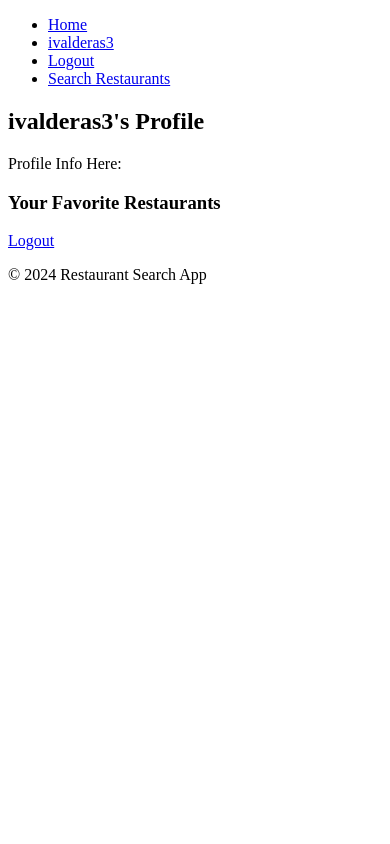
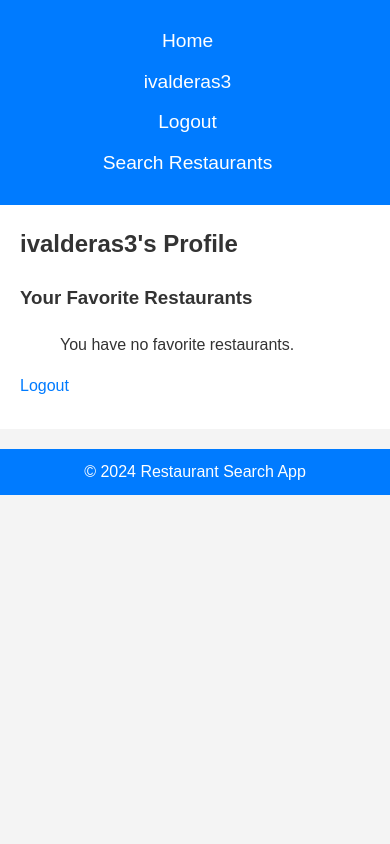
Before and after one commit to IanCVal94/CS2340_Team39, a Django app: page /accounts/profile/ in a window 390 px wide. Run offline with Django 5.2, Linux system fonts and the light colour scheme; a user stored in the database is signed in.

Commit message:
completed search feature and extra stuff too and design updated

```diff
--- a/accounts/models.py
+++ b/accounts/models.py
@@ -7,7 +7,7 @@ from restaurants.models import Restaurant
 
 class Profile(models.Model):
     user = models.OneToOneField(User, on_delete=models.CASCADE)
-    favorites = models.ManyToManyField(Restaurant, blank=True)  # Users can favorite restaurants
+    favorites = models.ManyToManyField(Restaurant, blank=True)
 
     def __str__(self):
         return self.user.username
--- a/restaurants/urls.py
+++ b/restaurants/urls.py
@@ -4,6 +4,5 @@ from . import views
 urlpatterns = [
     path('search/', views.search_restaurants, name='search'),
     path('restaurants/detail/<str:place_id>/', views.restaurant_detail_view, name='detail'),
-
-    path('favorite/<int:restaurant_id>/', views.favorite_restaurant, name='favorite'),
+    path('favorite/', views.favorite_restaurant, name='favorite'),
 ]
--- a/static/css/main.css
+++ b/static/css/main.css
@@ -0,0 +1,183 @@
+/* Global Styles */
+html, body {
+    height: 100%;
+    margin: 0;
+}
+body {
+    font-family: 'Arial', sans-serif;
+    line-height: 1.6;
+    margin: 0;
+    padding: 0;
+    color: #333;
+    background-color: #f4f4f4;
+    display: flex;
+    flex-direction: column;
+    min-height: 100vh; /* Full viewport height */
+}
+
+.content {
+    flex: 1; /* Pushes footer to the bottom */
+}
+
+a {
+    color: #007bff;
+    text-decoration: none;
+}
+
+a:hover {
+    text-decoration: underline;
+}
+
+.container {
+    width: 80%;
+    margin: auto;
+    overflow: hidden;
+}
+
+/* Header Styles */
+header {
+    background: #007bff;
+    color: #fff;
+    padding: 10px 0;
+    text-align: center;
+}
+
+header h1 {
+    margin: 0;
+    font-size: 2.5em;
+}
+
+nav ul {
+    list-style: none;
+    padding: 0;
+}
+
+nav ul li {
+    display: inline;
+    margin-right: 15px;
+}
+
+nav ul li a {
+    color: #fff;
+    font-size: 1.2em;
+}
+
+/* Main Content Styles */
+main {
+    padding: 20px;
+    background: #fff;
+    margin-bottom: 20px;
+}
+
+h1, h2, h3 {
+    color: #333;
+}
+
+h2 {
+    margin-top: 0;
+}
+
+p {
+    margin: 0 0 10px 0;
+}
+
+/* Button Styles */
+button {
+    background: #007bff;
+    color: #fff;
+    border: none;
+    padding: 10px 20px;
+    font-size: 1em;
+    cursor: pointer;
+    border-radius: 5px;
+    transition: background 0.3s;
+}
+
+button:hover {
+    background: #0056b3;
+}
+
+/* Form Styles */
+form {
+    margin-bottom: 20px;
+}
+
+input[type="text"],
+input[type="email"],
+input[type="password"],
+textarea {
+    width: 100%;
+    padding: 10px;
+    margin: 5px 0 10px 0;
+    border: 1px solid #ddd;
+    border-radius: 5px;
+}
+
+input[type="submit"] {
+    background: #007bff;
+    color: #fff;
+    border: none;
+    padding: 10px 20px;
+    font-size: 1em;
+    cursor: pointer;
+    border-radius: 5px;
+    transition: background 0.3s;
+}
+
+input[type="submit"]:hover {
+    background: #0056b3;
+}
+
+/* Footer Styles */
+footer {
+    background: #007bff;
+    color: #fff;
+    text-align: center;
+    padding: 10px 0;
+    position: relative; /* Position should be relative or static for proper layout */
+    width: 100%;
+}
+
+footer p {
+    margin: 0;
+}
+
+/* Profile Page Styles */
+.profile-info {
+    background: #fff;
+    padding: 20px;
+    border-radius: 5px;
+    box-shadow: 0 0 10px rgba(0, 0, 0, 0.1);
+}
+
+.profile-info h2 {
+    margin-top: 0;
+}
+
+.favorite-restaurants {
+    list-style: none;
+    padding: 0;
+}
+
+.favorite-restaurants li {
+    background: #f4f4f4;
+    padding: 10px;
+    margin-bottom: 10px;
+    border-radius: 5px;
+}
+
+/* Responsive Styles */
+@media (max-width: 768px) {
+    .container {
+        width: 90%;
+    }
+
+    nav ul {
+        text-align: center;
+    }
+
+    nav ul li {
+        display: block;
+        margin-bottom: 10px;
+    }
+}
--- a/templates/base.html
+++ b/templates/base.html
@@ -4,6 +4,8 @@
   <meta charset="UTF-8">
   <meta name="viewport" content="width=device-width, initial-scale=1.0">
   <title>{% block title %}Restaurant Search{% endblock %}</title>
+  {% load static %}
+  <link rel="stylesheet" href="{% static 'css/main.css' %}">
 </head>
 <body>
   <header>
@@ -28,8 +30,8 @@
     {% endblock %}
   </main>
 
-  <footer>
+</body>
+<footer>
     <p>&copy; 2024 Restaurant Search App</p>
   </footer>
-</body>
 </html>
--- a/templates/registration/profile.html
+++ b/templates/registration/profile.html
@@ -1,11 +1,16 @@
 {% extends 'base.html' %}
 {% block content %}
 <h2>{{ user.username }}'s Profile</h2>
-    <p>Profile Info Here: </p>
 <h3>Your Favorite Restaurants</h3>
 <ul>
-    {% for restaurant in favorites %}
-        <li><a href="{% url 'restaurant-detail' restaurant.id %}">{{ restaurant.name }}</a></li>
+    {% for restaurant in favorite_restaurants %}
+        <li>
+            <a href="{% url 'detail' restaurant.place_id %}">
+                {{ restaurant.name }}
+            </a>
+        </li>
+    {% empty %}
+        <p>You have no favorite restaurants.</p>
     {% endfor %}
 </ul>
     <p><a href="{% url 'logout' %}">Logout</a></p>
```
Also changed, not shown: CS2340_Team39/settings.py (+6 -1 lines), restaurants/views.py (+9 -3 lines), templates/restaurants/detail.html (+51 -33 lines), db.sqlite3.
